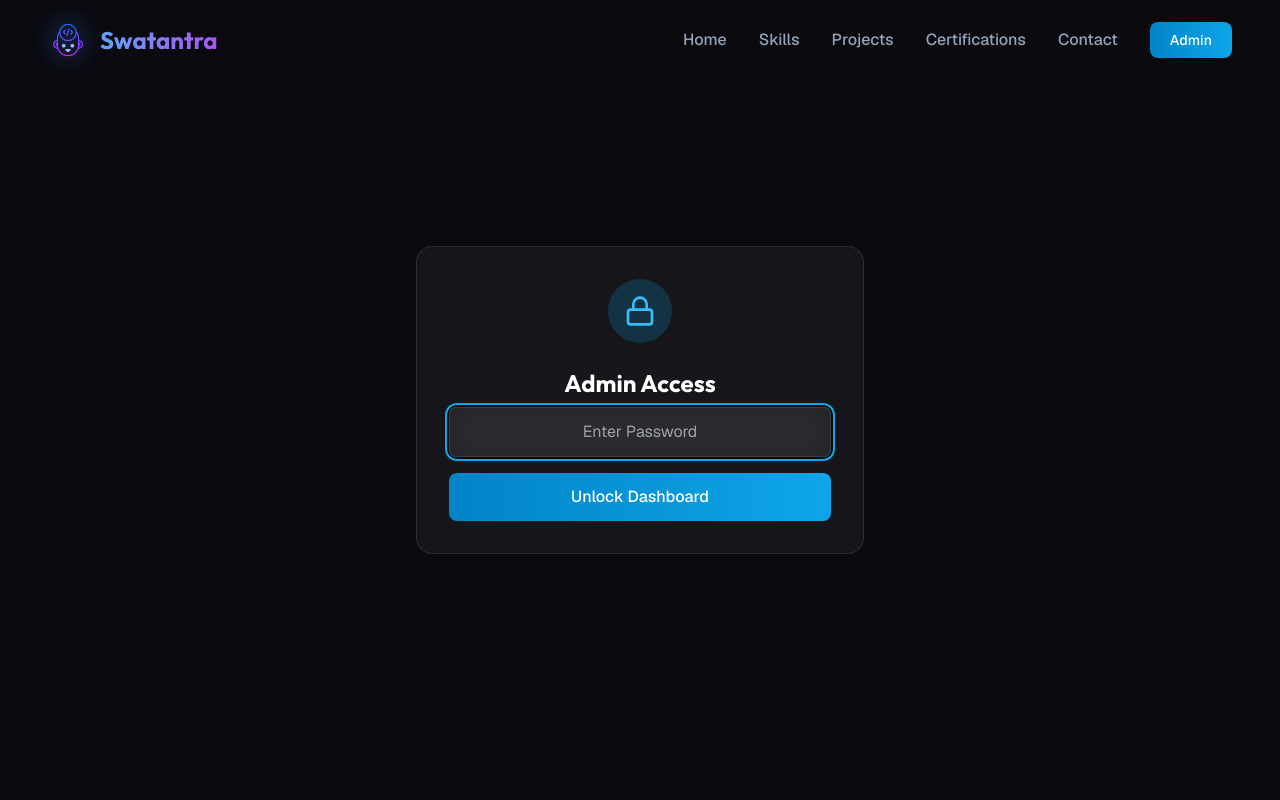
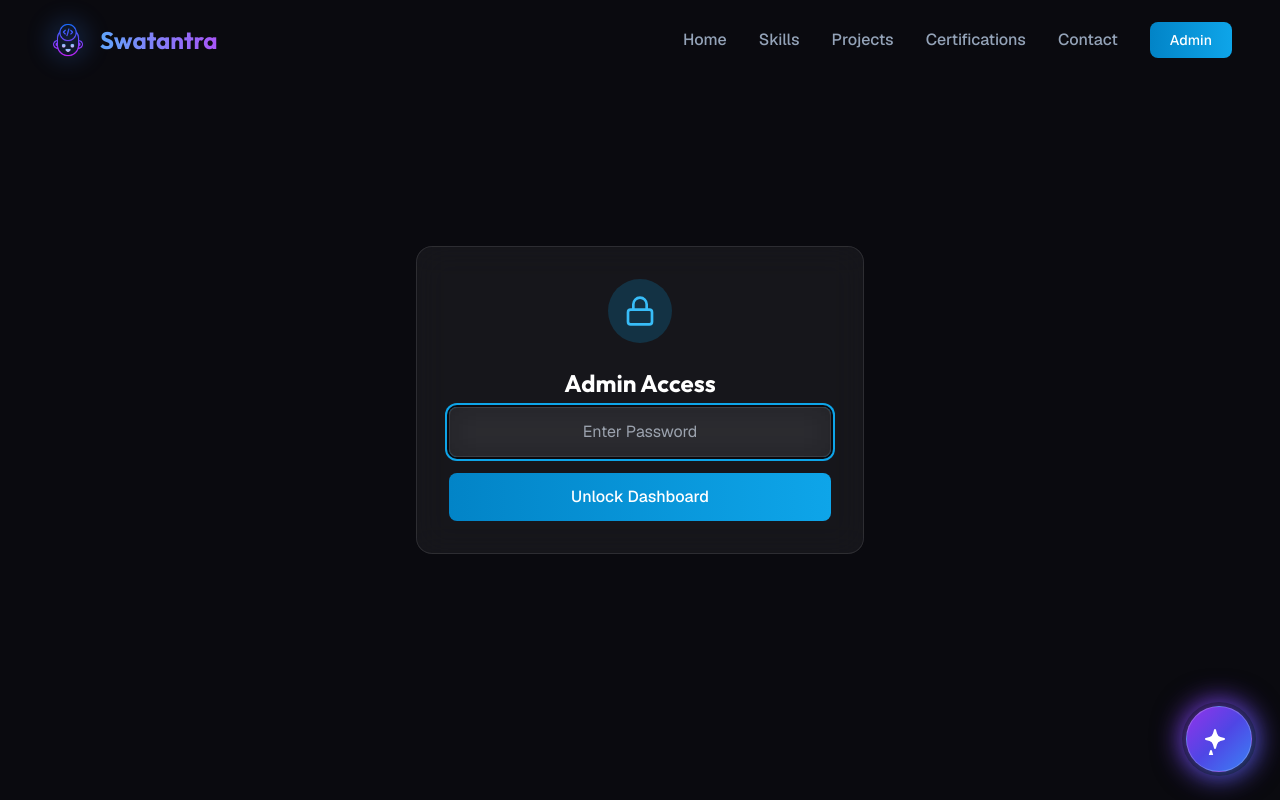
Before and after one commit to Swatantra-66/portfolio-web, a React (Vite) app in the folder frontend/: page /admin in a window 1280 px wide. Shown: the top 800 px of the page. Built offline with nearby package versions, Linux system fonts and the light colour scheme.

Commit message:
refactor: integrate chatbot widget into main layout

```diff
--- a/frontend/src/App.jsx
+++ b/frontend/src/App.jsx
@@ -1,9 +1,10 @@
-import { BrowserRouter as Router, Routes, Route } from 'react-router-dom';
-import { AnimatePresence } from 'framer-motion';
-import Navbar from './components/Navbar';
-import Footer from './components/Footer';
-import Home from './pages/Home';
-import AdminPanel from './pages/AdminPanel';
+import { BrowserRouter as Router, Routes, Route } from "react-router-dom";
+import { AnimatePresence } from "framer-motion";
+import Navbar from "./components/Navbar";
+import Footer from "./components/Footer";
+import Home from "./pages/Home";
+import AdminPanel from "./pages/AdminPanel";
+import ChatBot from "./components/Chatbot";
 
 function App() {
   return (
@@ -16,6 +17,7 @@ function App() {
             <Route path="/admin" element={<AdminPanel />} />
           </Routes>
         </AnimatePresence>
+        <ChatBot />
         <Footer />
       </div>
     </Router>
```
